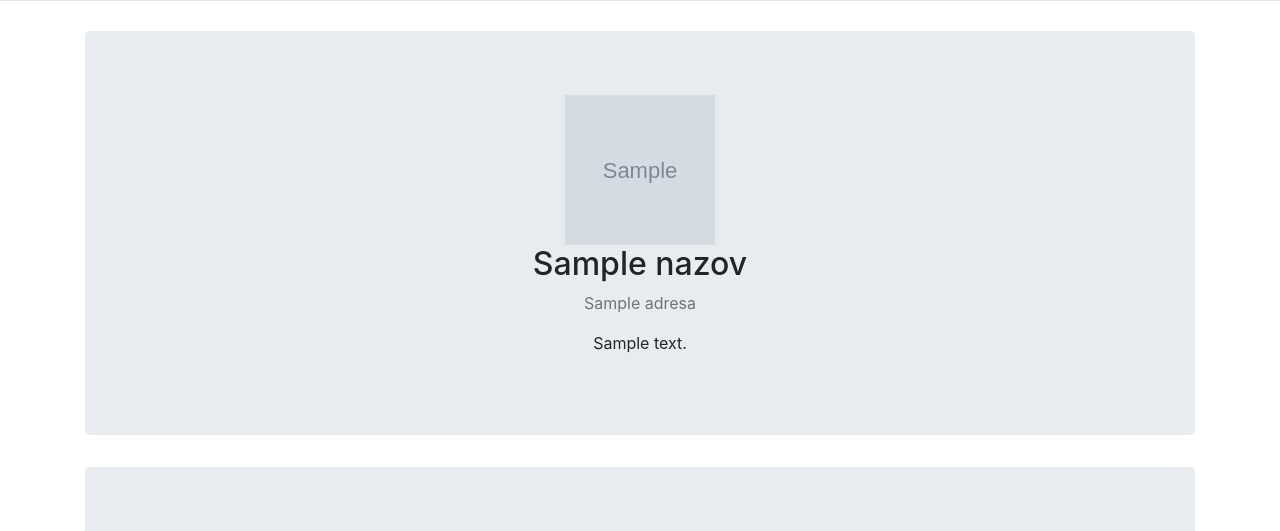
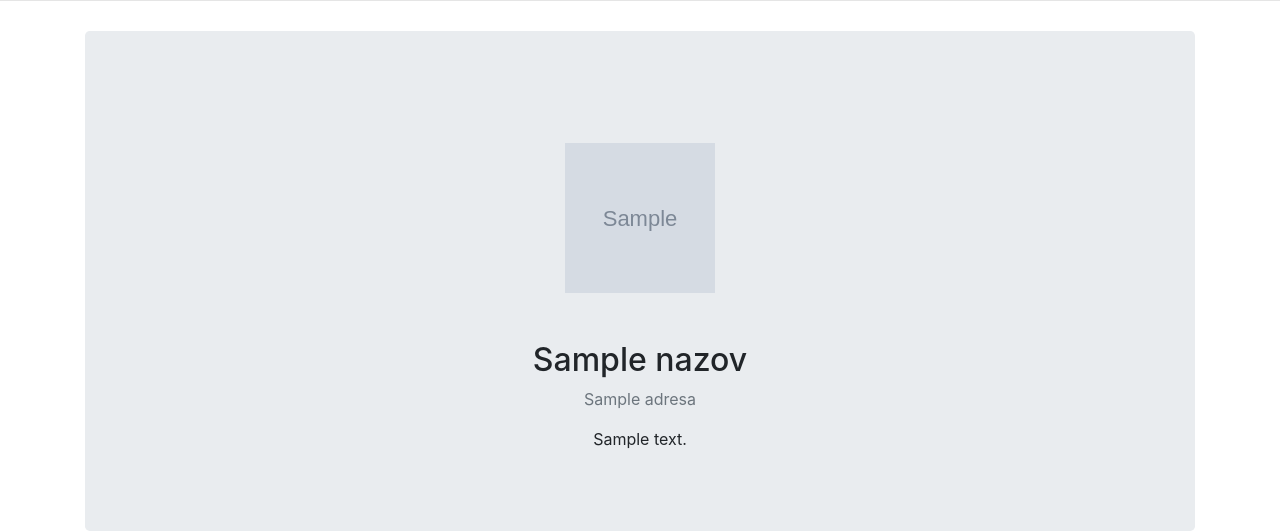
Before and after one commit to Srndo/IIS, a Python web app: template templates/canteen.html in a window 1280 px wide. Shown: the part 126-657 px from the top of the page. Run offline with Jinja, Linux system fonts and the light colour scheme; the template is opened without the code that fills it: most values are stand-ins (such as "Sample title", 1, 10 or a date in 2020); grey boxes marked "Sample" are stand-in pictures.

Commit message:
Add canteen page

```diff
--- a/templates/canteen.html
+++ b/templates/canteen.html
@@ -1,7 +1,7 @@
 {% extends "layout.html" %}
 {% block content %}
 <div class="jumbotron">
-  <img src="{{ canteen.img_src }}" class="md-5" width="150" height="150" alt="Building photo">
+  <img src="{{ canteen.img_src }}" class="my-5" width="150" height="150" alt="Building photo">
   <h2>{{ canteen.nazov }}</h2>
   <p class="text-muted">{{ canteen.adresa }}</p>
   <p>{{ canteen.description }}</p>
```
